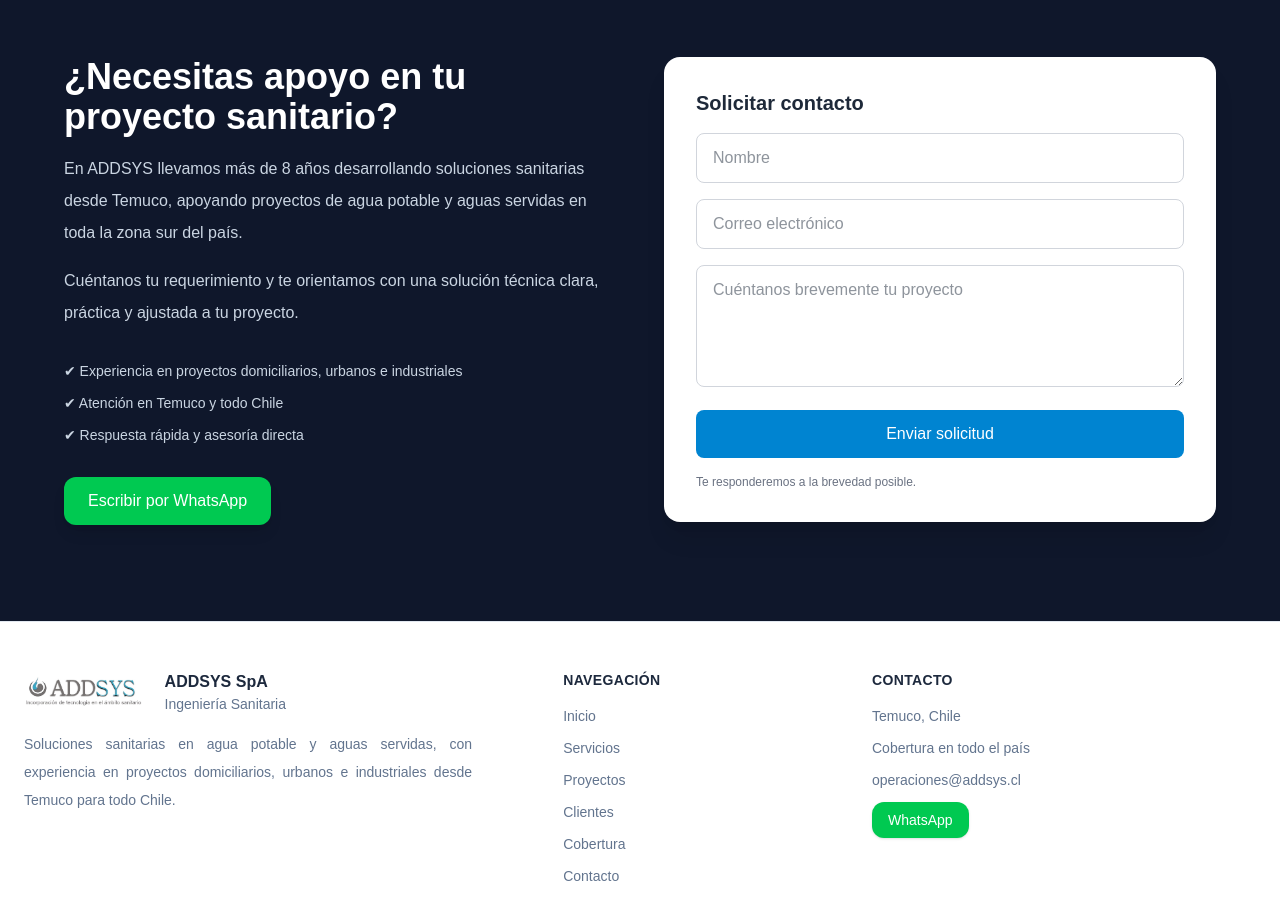
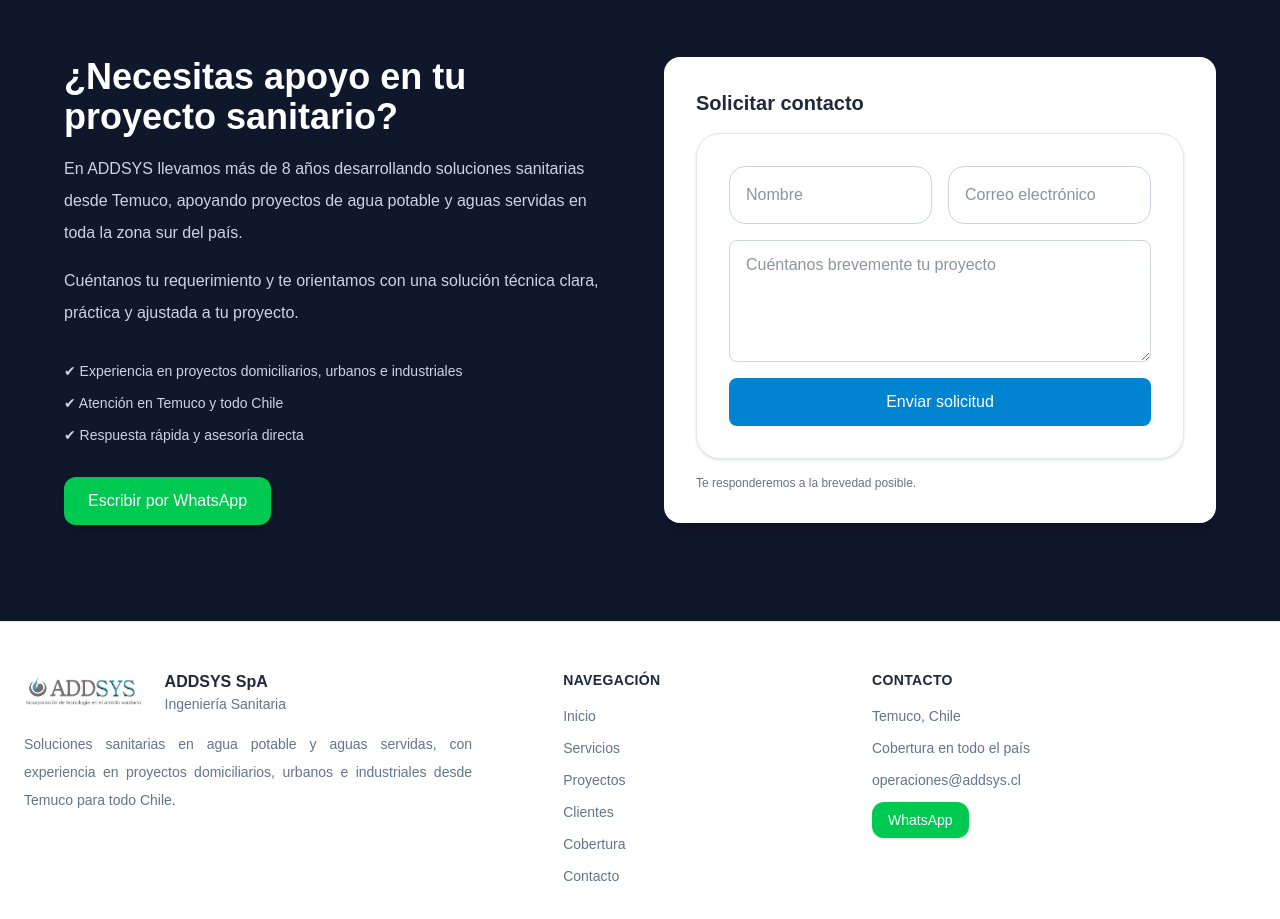
Before and after one commit to PaginaADDSYS/Pagina-Web-Addsys-Pro, a Next.js app: page / in a window 1280 px wide. Shown: the part 6560-7479 px from the top of the page. Built offline with nearby package versions, Linux system fonts and the light colour scheme.

Commit message:
Integracion formulario profesional con Resend

```diff
--- /dev/null
+++ b/app/api/contact/route.ts
@@ -0,0 +1,31 @@
+import { Resend } from "resend";
+
+const resend = new Resend(process.env.RESEND_API_KEY);
+
+export async function POST(req: Request) {
+  try {
+    const body = await req.json();
+
+    const { nombre, email, mensaje } = body;
+
+    const data = await resend.emails.send({
+      from: "ADDSYS Contacto <contacto@addsys.cl>",
+      to: ["operaciones@addsys.cl"],
+      subject: `Nueva solicitud web - ${nombre}`,
+      html: `
+        <h2>Nueva solicitud desde addsys.cl</h2>
+
+        <p><strong>Nombre:</strong> ${nombre}</p>
+        <p><strong>Email:</strong> ${email}</p>
+
+        <p><strong>Mensaje:</strong></p>
+        <p>${mensaje}</p>
+      `,
+    });
+
+    return Response.json({ success: true, data });
+
+  } catch (error) {
+    return Response.json({ success: false, error });
+  }
+}
--- a/app/page.tsx
+++ b/app/page.tsx
@@ -967,46 +967,57 @@
               <h3 className="text-xl font-semibold mb-4">Solicitar contacto</h3>
 
               <form
-                action="https://formsubmit.co/55e8e139ccb95be506d051d688958eca"
-                method="POST"
-                className="space-y-4"
+                onSubmit={async (e) => {
+                  e.preventDefault();
+
+                  const formData = new FormData(e.currentTarget);
+
+                  const data = {
+                    nombre: formData.get("nombre"),
+                    email: formData.get("email"),
+                    mensaje: formData.get("mensaje"),
+                  };
+
+                  try {
+                    const response = await fetch("/api/contact", {
+                      method: "POST",
+                      headers: {
+                        "Content-Type": "application/json",
+                      },
+                      body: JSON.stringify(data),
+                    });
+
+                    const result = await response.json();
+
+                    if (result.success) {
+                      alert("Solicitud enviada correctamente");
+                      e.currentTarget.reset();
+                    } else {
+                      alert("Hubo un problema al enviar la solicitud");
+                    }
+                  } catch (error) {
+                    alert("Error al enviar el formulario");
+                  }
+                }}
+                className="grid gap-4 border border-slate-200 rounded-3xl p-6 md:p-8 shadow-sm bg-white"
               >
-                <input
-                  type="hidden"
-                  name="_subject"
-                  value="Nueva solicitud desde addsys.cl"
-                />
-                <input type="hidden" name="_template" value="table" />
-                <input
-                  type="hidden"
-                  name="_next"
-                  value="https://addsys.cl/gracias"
-                />
-                <input
-                  type="text"
-                  name="_honey"
-                  className="hidden"
-                  tabIndex={-1}
-                  autoComplete="off"
-                />
-                <input type="hidden" name="_captcha" value="true" />
-
+                <div className="grid md:grid-cols-2 gap-4">
                   <input
                     name="nombre"
                     type="text"
                     placeholder="Nombre"
-                  className="w-full border border-gray-300 rounded-lg px-4 py-3 focus:outline-none focus:ring-2 focus:ring-sky-500"
                     required
+                    className="border border-slate-300 p-4 rounded-2xl outline-none focus:ring-2 focus:ring-sky-500 transition"
                   />
 
                   <input
                     name="email"
                     type="email"
                     placeholder="Correo electrónico"
-                  className="w-full border border-gray-300 rounded-lg px-4 py-3 focus:outline-none focus:ring-2 focus:ring-sky-500"
                     required
+                    className="border border-slate-300 p-4 rounded-2xl outline-none focus:ring-2 focus:ring-sky-500 transition"
                   />
-
+                </div>
                 <textarea
                   name="mensaje"
                   placeholder="Cuéntanos brevemente tu proyecto"
--- a/package.json
+++ b/package.json
@@ -11,7 +11,8 @@
   "dependencies": {
     "next": "16.2.3",
     "react": "19.2.4",
-    "react-dom": "19.2.4"
+    "react-dom": "19.2.4",
+    "resend": "^6.12.3"
   },
   "devDependencies": {
     "@tailwindcss/postcss": "^4",
```
Also changed, not shown: API_Key_resend.txt (added), 2 other files (tests, documents, lock files or other folders). Lines whose indentation alone changed are shown as unchanged.
